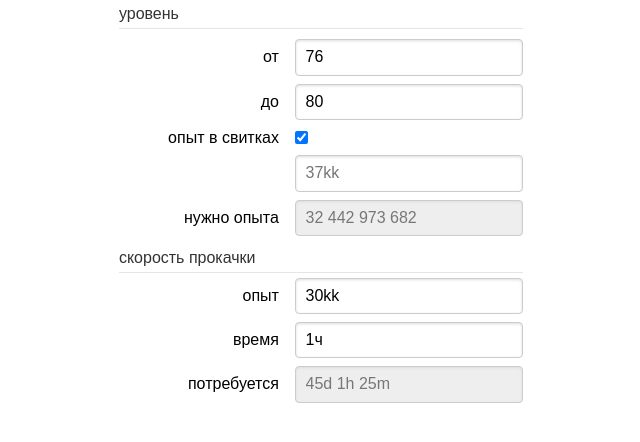
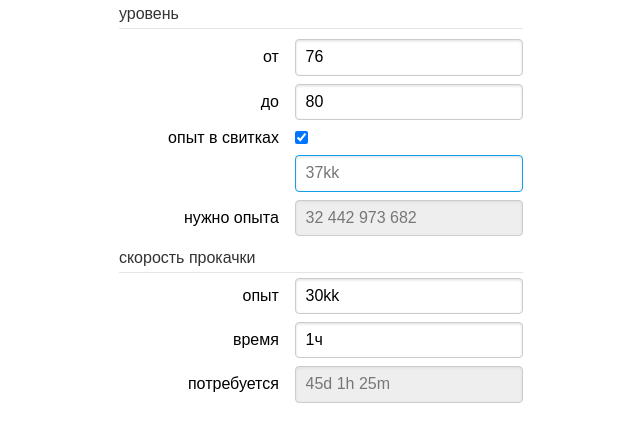
Before and after one commit to ValeriiVasin/l2-exp-vue, a Vue app: page / in a window 1280 px wide. Both pictures are taken after a click on the checkbox "опыт в свитках". Shown: the top 442 px of the page, without its empty margins (319-959 px from the left). Built offline with nearby package versions, Linux system fonts and the light colour scheme.

Commit message:
feat: exp scrolls (#10)
* feat: focus when selected

* refactor: replace setTimeout with nextTick

* refactor: cleanup

* feat: handle scrolls exp

* chore: remove error from console

```diff
--- a/src/app.vue
+++ b/src/app.vue
@@ -34,17 +34,20 @@
           <input
             type="checkbox"
             id="scroll-checkbox"
-            v-model="state.scrollsCheckbox"
+            v-model="scrollsCheckbox"
           />
         </div>
 
-        <div class="pure-control-group" v-if="state.scrollsCheckbox">
+        <div class="pure-control-group" v-if="scrollsCheckbox">
           <label for="scrolls" />
           <input
+            ref="scrollsInputRef"
             type="text"
             id="scrolls"
+            autocomplete="off"
             placeholder="37kk"
-            v-model.trim="state.scrolls"
+            v-model.trim="scrollsValue"
+            :class="{ error: scrollsValue !== '' && !isScrollsExpValid }"
           />
         </div>
 
@@ -114,26 +117,16 @@ form input.error {
 </style>
 
 <script lang="ts">
-import { reactive, computed, ref } from 'vue';
+import { computed, ref, watch, nextTick } from 'vue';
 import { getExp } from './helpers/get-exp';
 import { formatNumber } from './helpers/format-number';
 import { parseNumber } from './helpers/parse-number';
 import { parseTime } from './helpers/parse-time';
 import { timeToString } from './helpers/time-to-string';
 
-interface State {
-  scrolls: string;
-  scrollsCheckbox: boolean;
-}
-
 export default {
   /* eslint-disable @typescript-eslint/explicit-module-boundary-types */
   setup() {
-    const state: State = reactive<State>({
-      scrolls: '',
-      scrollsCheckbox: false
-    });
-
     const from = ref(76);
     const to = ref(80);
 
@@ -145,7 +138,25 @@ export default {
         typeof to.value === 'number' && to.value > from.value && to.value < 90
     );
 
-    const needExp = computed(() => getExp({ from: from.value, to: to.value }));
+    const levelExp = computed(() => getExp({ from: from.value, to: to.value }));
+
+    const scrollsCheckbox = ref(false);
+    const scrollsValue = ref('');
+    const scrollsExp = computed(() => parseNumber(scrollsValue.value));
+    const isScrollsExpValid = computed(
+      () => !Number.isNaN(scrollsExp.value) && scrollsExp.value > 0
+    );
+    const scrollsInputRef = ref<HTMLInputElement | null>(null);
+
+    const needExp = computed(() => {
+      if (!scrollsCheckbox.value) {
+        return levelExp.value;
+      }
+
+      return isScrollsExpValid.value
+        ? levelExp.value - scrollsExp.value
+        : levelExp.value;
+    });
     const needExpStringified = computed(() => formatNumber(needExp.value));
 
     const stringifiedExp = ref('30kk');
@@ -160,6 +171,15 @@ export default {
 
     const expPerMinute = computed(() => Math.floor(exp.value / time.value));
 
+    watch(scrollsCheckbox, value => {
+      if (!value) {
+        scrollsValue.value = '';
+        return;
+      }
+
+      nextTick(() => scrollsInputRef.value?.focus());
+    });
+
     const result = computed(() => {
       if (expPerMinute.value === 0) {
         return '';
@@ -171,6 +191,7 @@ export default {
     return {
       from,
       isValidFrom,
+
       to,
       isValidTo,
 
@@ -178,13 +199,16 @@ export default {
       exp,
       isValidExp,
 
+      scrollsCheckbox,
+      scrollsValue,
+      isScrollsExpValid,
+      scrollsInputRef,
+
       stringifiedTime,
       isValidTime,
 
-      needExp,
       needExpStringified,
-      result,
-      state
+      result
     };
   }
 };
--- a/src/helpers/get-exp.ts
+++ b/src/helpers/get-exp.ts
@@ -94,7 +94,6 @@ const levels = new Map([
 
 function levelToExp(lvl: number): number {
   if (lvl > 90 || lvl < 1) {
-    console.error(`level should be in range [1, 90]: "${lvl}"`);
     return 0;
   }
 
@@ -105,7 +104,6 @@ function levelToExp(lvl: number): number {
   const nextExp = levels.get(base + 1);
 
   if (typeof baseExp !== 'number' || typeof nextExp !== 'number') {
-    console.error('something went wrong');
     return 0;
   }
 
```
